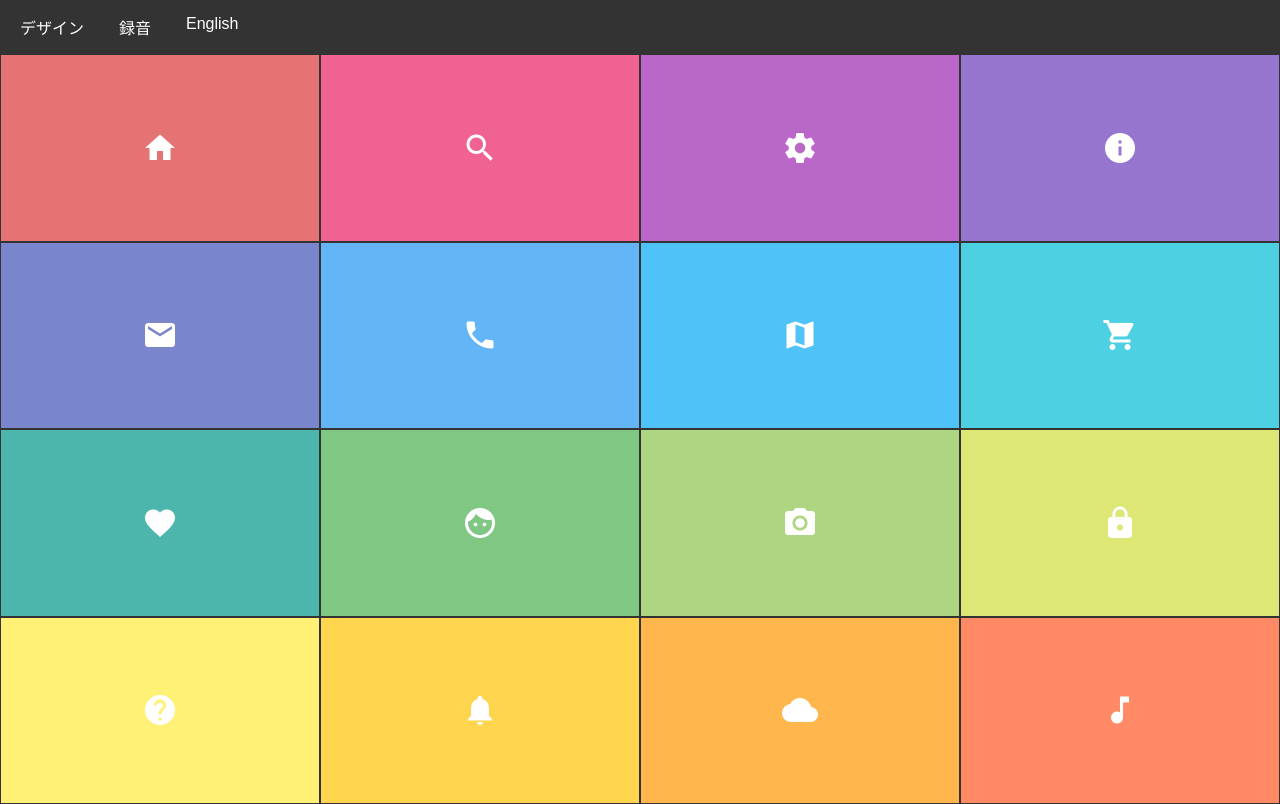
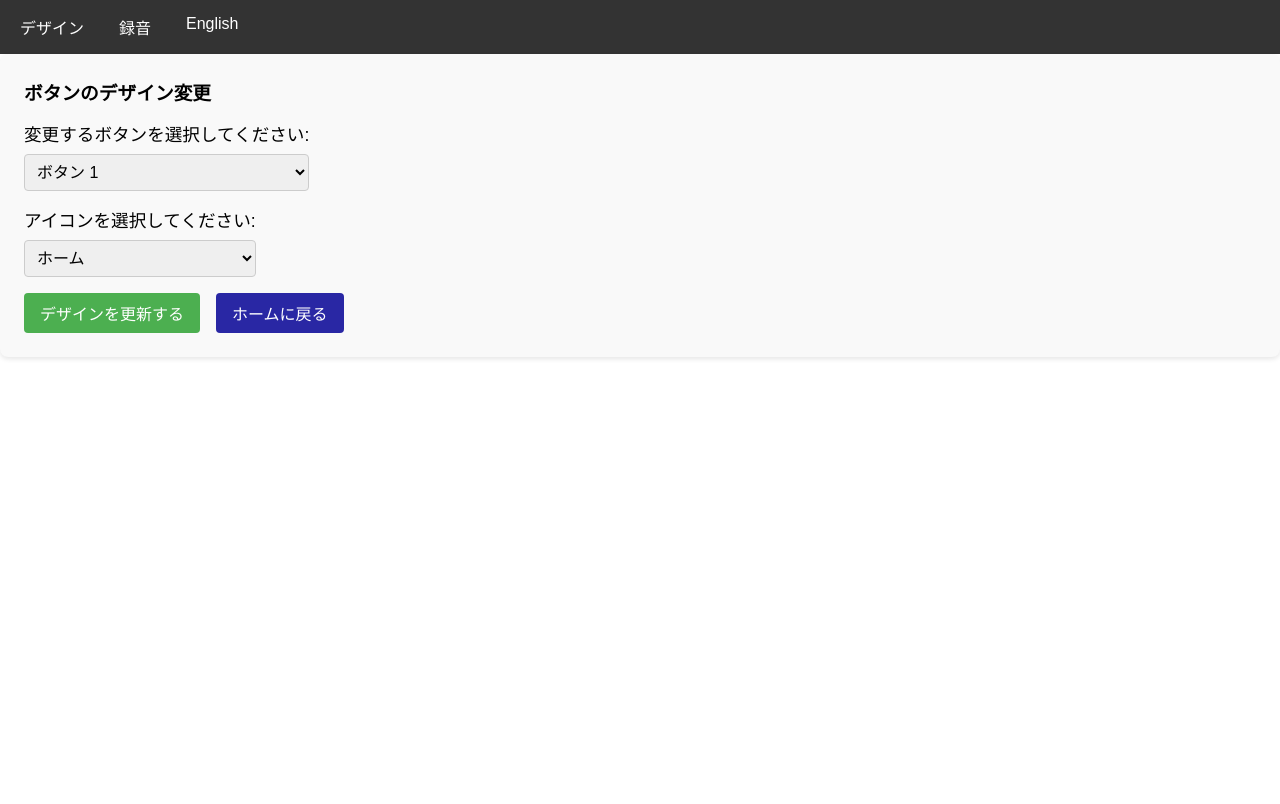
Before and after one commit to Davinci-Meg/Tap_and_Play, a plain HTML site: page index.html in a window 1280 px wide. Both pictures are taken after a click on the link "デザイン". Drawn offline with Linux system fonts and the light colour scheme.

Commit message:
update html and css file

```diff
--- a/index.html
+++ b/index.html
@@ -12,8 +12,8 @@
         <nav>
             <div class="menu-icon" onclick="toggleMenu()">&#9776;</div>
             <div class="menu">
-                <a href="#">デザイン</a>
-                <a href="#" onclick="showSettings()">録音</a>
+                <a href="#" onclick="showDesign()">デザイン</a>
+                <a href="#" onclick="showRecording()">録音</a>
                 <a href="src/index-en.html">English</a>
             </div>
         </nav>
@@ -74,8 +74,62 @@
         </div>
     </section>
 
+    <section id="design-section" style="display: none;">
+        <div class="settings-container">
+            <h3>ボタンのデザイン変更</h3>
+            <div class="settings-item">
+                <label for="design-sound-selector">変更するボタンを選択してください:</label>
+                <select id="design-sound-selector">
+                    <option value="1">ボタン 1</option>
+                    <option value="2">ボタン 2</option>
+                    <option value="3">ボタン 3</option>
+                    <option value="4">ボタン 4</option>
+                    <option value="5">ボタン 5</option>
+                    <option value="6">ボタン 6</option>
+                    <option value="7">ボタン 7</option>
+                    <option value="8">ボタン 8</option>
+                    <option value="9">ボタン 9</option>
+                    <option value="10">ボタン 10</option>
+                    <option value="11">ボタン 11</option>
+                    <option value="12">ボタン 12</option>
+                    <option value="13">ボタン 13</option>
+                    <option value="14">ボタン 14</option>
+                    <option value="15">ボタン 15</option>
+                    <option value="16">ボタン 16</option>
+                </select>
+            </div>
+            <div class="settings-item">
+                <label for="icon-selector">アイコンを選択してください:</label>
+                <select id="icon-selector">
+                    <option value="home">ホーム</option>
+                    <option value="search">検索</option>
+                    <option value="settings">設定</option>
+                    <option value="info">情報</option>
+                    <option value="email">メール</option>
+                    <option value="phone">電話</option>
+                    <option value="map">地図</option>
+                    <option value="shopping_cart">ショッピングカート</option>
+                    <option value="favorite">お気に入り</option>
+                    <option value="face">顔</option>
+                    <option value="camera_alt">カメラ</option>
+                    <option value="lock">ロック</option>
+                    <option value="help">ヘルプ</option>
+                    <option value="notifications">通知</option>
+                    <option value="cloud">クラウド</option>
+                    <option value="music_note">音楽</option>
+                </select>
+            </div>
+            <div class="settings-buttons">
+                <button class="btn-update" onclick="updateDesign()">デザインを更新する</button>
+                <button class="btn-back" onclick="showMain()">ホームに戻る</button>
+            </div>
+        </div>
+    </section>
+
+
 
     <script>
+        // Existing sounds object
         const sounds = {
             1: 'assets/sound1.mp3',
             2: 'assets/sound2.mp3',
@@ -95,16 +149,19 @@
             16: 'assets/sound16.mp3'
         };
 
+        // Function to play sound
         function playSound(soundFile) {
             const audio = new Audio(soundFile);
             audio.play();
         }
 
+        // Function to toggle menu visibility
         function toggleMenu() {
             const menu = document.querySelector('.menu');
             menu.classList.toggle('show');
         }
 
+        // Function to upload sound
         function uploadSound() {
             const selector = document.getElementById('sound-selector');
             const fileInput = document.getElementById('sound-file');
@@ -124,14 +181,40 @@
             }
         }
 
-        function showSettings() {
+        // Function to show recording section
+        function showRecording() {
             document.getElementById('main-content').style.display = 'none';
+            document.getElementById('design-section').style.display = 'none';
             document.getElementById('settings-section').style.display = 'block';
         }
 
+        // Function to show design section
+        function showDesign() {
+            document.getElementById('main-content').style.display = 'none';
+            document.getElementById('settings-section').style.display = 'none';
+            document.getElementById('design-section').style.display = 'block';
+        }
+
+        // Function to show main section
         function showMain() {
             document.getElementById('main-content').style.display = 'block';
+            document.getElementById('design-section').style.display = 'none';
             document.getElementById('settings-section').style.display = 'none';
+        }
+
+        // Function to update button design
+        function updateDesign() {
+            const buttonSelector = document.getElementById('design-sound-selector');
+            const iconSelector = document.getElementById('icon-selector');
+            const selectedButton = buttonSelector.value;
+            const selectedIcon = iconSelector.value;
+
+            const buttonElement = document.querySelector(`.btn${selectedButton} span`);
+            if (buttonElement) {
+                buttonElement.textContent = selectedIcon;
+            } else {
+                alert('Failed to update button design. Please try again.');
+            }
         }
     </script>
 </body>
--- a/src/styles.css
+++ b/src/styles.css
@@ -168,3 +168,8 @@ main {
     background-color: #2927a4;
     color: white;
 }
+
+.settings-buttons .btn-update {
+    background-color: #4CAF50;
+    color: white;
+}
```
